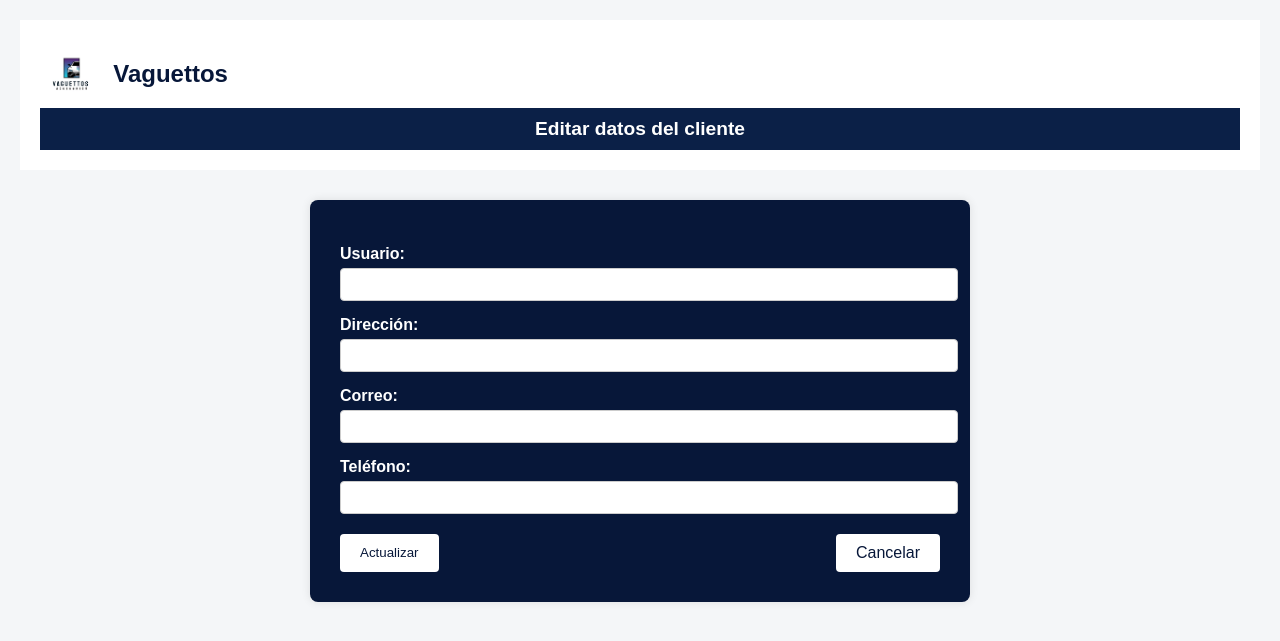
After one commit to jesusresendiz56/Vaguettos, a PHP site: page /editar_cliente.php?id=1 in a window 1280 px wide. The commit adds this page. Shown: the top 641 px of the page. Run offline with PHP 8.4, Linux system fonts and the light colour scheme; data that the repository does not hold is empty.

Commit message:
Actualizar enlaces de navegación a usuarios.php y eliminar archivo usuarios.html; implementar funcionalidad de actualización y eliminación de clientes

```diff
--- /dev/null
+++ b/scr/css/editar_cliente.css
@@ -0,0 +1,105 @@
+body {
+  font-family: Arial, sans-serif;
+  background-color: #f4f6f8;
+  margin: 20px;      /* Margen alrededor de toda la página */
+  padding: 0;
+}
+
+header {
+  background-color: white;
+  color: #071739;
+  padding: 20px;
+  text-align: center;
+}
+
+/* .logo sin cambios */
+.logo {
+  display: flex;
+  align-items: center;
+  text-decoration: none;
+  color: #071739;
+}
+
+.logo img {
+  height: 50px;
+  margin-right: 10px;
+}
+
+nav {
+  background-color: #0b2047;
+  padding: 10px;
+  text-align: center;
+}
+
+/* Nav links con texto más grande */
+nav .nav-link {
+  color: white;
+  text-decoration: none;
+  margin: 0 15px;
+  font-weight: bold;
+  font-size: 1.2rem;    /* texto más grande */
+}
+
+/* Hover sin cambios */
+nav .nav-link:hover {
+  text-decoration: underline;
+}
+
+/* Eliminé los estilos para h1 porque mencionaste que ya no está */
+
+/* Resto del CSS igual */
+
+.index-container {
+  max-width: 600px;
+  margin: 30px auto;
+  background-color: #071739;
+  border-radius: 8px;
+  padding: 30px;
+  box-shadow: 0 0 10px rgba(0, 0, 0, 0.1);
+}
+
+.form-editar label {
+  display: block;
+  margin-top: 15px;
+  font-weight: bold;
+  color: white;
+}
+
+.form-editar input {
+  width: 100%;
+  padding: 8px;
+  margin-top: 5px;
+  border: 1px solid #ccc;
+  border-radius: 4px;
+}
+
+.form-group {
+  margin-top: 20px;
+  display: flex;
+  justify-content: space-between;
+}
+
+.form-group button {
+  background-color: white;
+  color: #071739;
+  border: none;
+  padding: 10px 20px;
+  border-radius: 4px;
+  cursor: pointer;
+}
+
+.form-group button:hover {
+  background-color: #274B74;
+}
+
+.form-group .nav-link {
+  background-color: white;
+  color: #071739;
+  padding: 10px 20px;
+  text-decoration: none;
+  border-radius: 4px;
+}
+
+.form-group .nav-link:hover {
+  background-color: #274B74;
+}
--- /dev/null
+++ b/vista/editar_cliente.php
@@ -0,0 +1,60 @@
+<?php
+include '../modelo/conexion.php';
+
+$id = $_GET['id'];
+
+$sql = "SELECT * FROM usuarios WHERE id_usuario = $id";
+$result = $conn->query($sql);
+$cliente = $result->fetch_assoc();
+?>
+
+<!DOCTYPE html>
+<html lang="es">
+<head>
+    <meta charset="UTF-8">
+    <title>Editar Cliente</title>
+    <link rel="stylesheet" href="../scr/css/editar_cliente.css">
+</head>
+<body>
+
+    <header>
+        <a href="#" class="logo">
+            <img src="../scr/imagenes/logo.jpg" alt="Logo de Vaguettos">
+            <h2>Vaguettos</h2>
+        </a>
+
+        <nav>
+            <a href="#" class="nav-link">Editar datos del cliente</a>
+        </nav>
+
+
+    </header>
+
+    <!-- Formulario de edición -->
+    <div class="index-container">
+        <form method="post" action="../controlador/actualizar_cliente.php" class="form-editar">
+
+
+            <input type="hidden" name="id_usuario" value="<?= $cliente['id_usuario'] ?>">
+
+            <label>Usuario:</label>
+            <input type="text" name="usuario" value="<?= $cliente['usuario'] ?>" required>
+
+            <label>Dirección:</label>
+            <input type="text" name="direccion" value="<?= $cliente['direccion'] ?>">
+
+            <label>Correo:</label>
+            <input type="email" name="correo" value="<?= $cliente['correo'] ?>" required>
+
+            <label>Teléfono:</label>
+            <input type="text" name="telefono" value="<?= $cliente['telefono'] ?>">
+
+            <div class="form-group">
+                <button type="submit" name="actualizar">Actualizar</button>
+                <a href="usuarios.php" class="nav-link">Cancelar</a>
+            </div>
+        </form>
+    </div>
+
+</body>
+</html>
--- a/vista/indexadmin.html
+++ b/vista/indexadmin.html
@@ -15,7 +15,7 @@
 
     <nav>
       <a href="#" class="nav-link">Inicio</a>
-      <a href="usuarios.html" class="nav-link">Administración de Clientes</a>
+      <a href="usuarios.php" class="nav-link">Administración de Clientes</a>
       <a href="pagos.html" class="nav-link">Administración de Pagos</a>
       <a href="inventario.html" class="nav-link">Gestión de Inventario</a>
       <a href="cerrarSesion.html" class="nav-link">Cerrar Sesión</a>
--- a/vista/inventario.html
+++ b/vista/inventario.html
@@ -11,7 +11,7 @@
 
     <nav>
         <a href="indexadmin.html" class="nav-link">Inicio</a>
-        <a href="usuarios.html" class="nav-link">Administración de Clientes</a>
+        <a href="usuarios.php" class="nav-link">Administración de Clientes</a>
         <a href="pagos.html" class="nav-link">Administración de Pagos</a>
         <a href="#" class="nav-link">Gestión de Inventario</a>
         <a href="cerrarSesion.html" class="nav-link">Cerrar Sesión</a>
--- a/vista/pagos.html
+++ b/vista/pagos.html
@@ -15,7 +15,7 @@
 
         <nav>
             <a href="indexadmin.html" class="nav-link">Inicio</a>
-            <a href="usuarios.html" class="nav-link">Administración de Clientes</a>
+            <a href="usuarios.php" class="nav-link">Administración de Clientes</a>
             <a href="#" class="nav-link">Administración de Pagos</a>
             <a href="inventario.html" class="nav-link">Gestión de Inventario</a>
             <a href="cerrarSesion.html" class="nav-link">Cerrar Sesión</a>
```
Also changed, not shown: controlador/actualizar_cliente.php (added, +31 -0 lines), controlador/eliminar_cliente.php (added, +23 -0 lines), vista/usuarios.php (renamed from vista/usuarios.html, +34 -2 lines).
